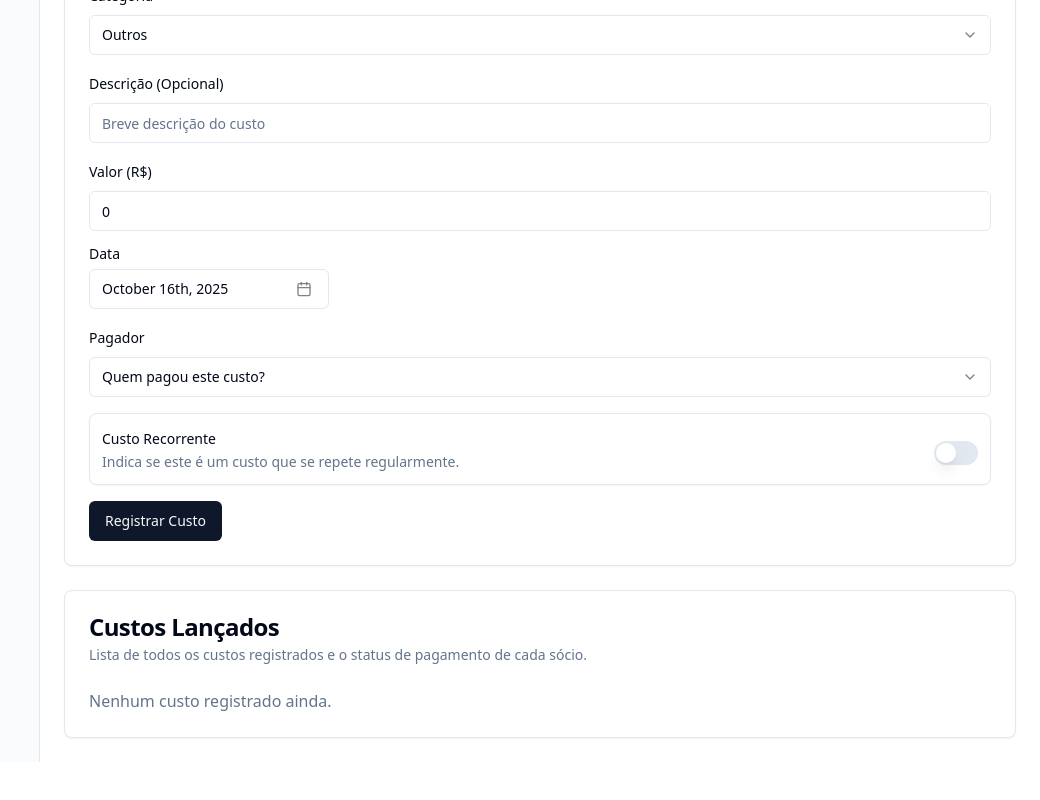
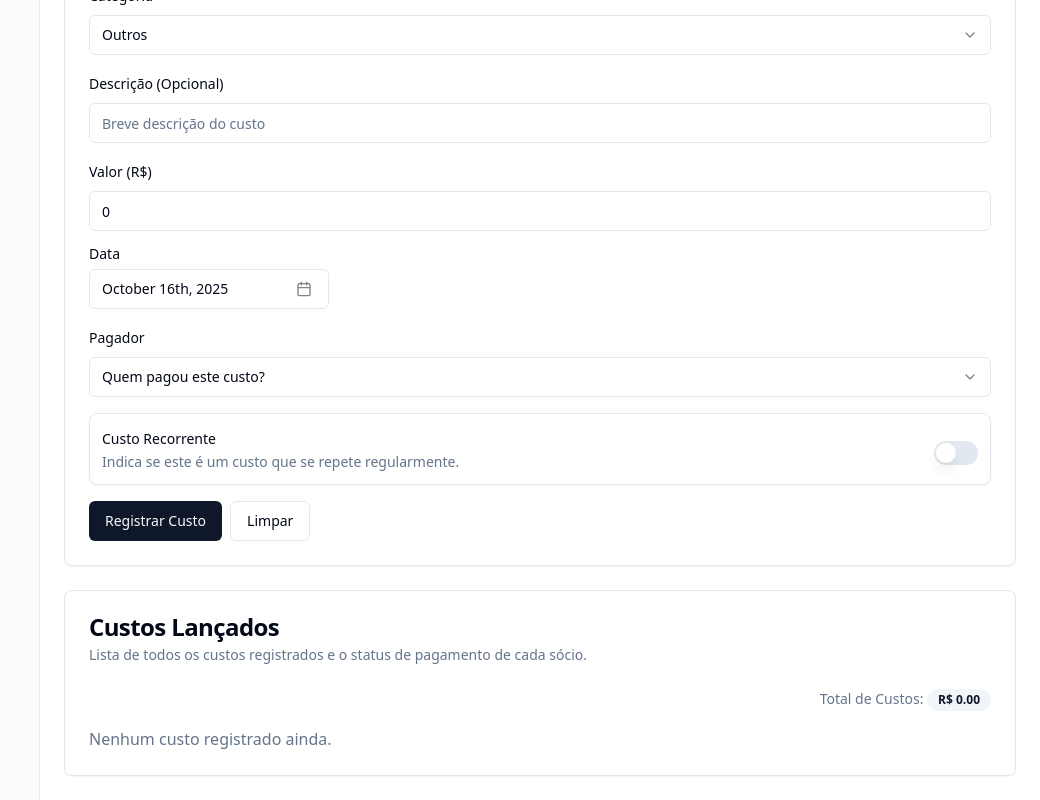
Before and after one commit to Coralytics-vibe/Financial-Coralytics, a React (Vite) app: page /costs in a window 1280 px wide. Shown: the part 260-1060 px from the top of the page, without its empty margins (240-1280 px from the left). Before the commit the page ends 1022 px from the top, so only its background shows below. Built offline with nearby package versions, Linux system fonts and the light colour scheme.

Commit message:
[dyad] Adicionando botão 'Limpar' e total de custos na página de Gestão de Custos. - wrote 1 file(s)

```diff
--- a/src/pages/Costs.tsx
+++ b/src/pages/Costs.tsx
@@ -171,6 +171,8 @@ const Costs = () => {
     setIsDeleteDialogOpen(true);
   };
 
+  const totalCosts = costs.reduce((sum, cost) => sum + cost.value, 0);
+
   return (
     <div className="space-y-6">
       <h1 className="text-3xl font-bold">Gestão de Custos</h1>
@@ -316,7 +318,12 @@ const Costs = () => {
                   </FormItem>
                 )}
               />
-              <Button type="submit">Registrar Custo</Button>
+              <div className="flex gap-2">
+                <Button type="submit">Registrar Custo</Button>
+                <Button type="button" variant="outline" onClick={() => addForm.reset({ category: 'outros', description: "", value: 0, date: new Date(), payerId: "", isRecurrent: false })}>
+                  Limpar
+                </Button>
+              </div>
             </form>
           </Form>
         </CardContent>
@@ -330,6 +337,9 @@ const Costs = () => {
           </CardDescription>
         </CardHeader>
         <CardContent>
+          <div className="mb-4 text-right text-sm text-muted-foreground">
+            Total de Custos: <Badge variant="secondary">R$ {totalCosts.toFixed(2)}</Badge>
+          </div>
           {costs.length === 0 ? (
             <p className="text-muted-foreground">Nenhum custo registrado ainda.</p>
           ) : (
```
